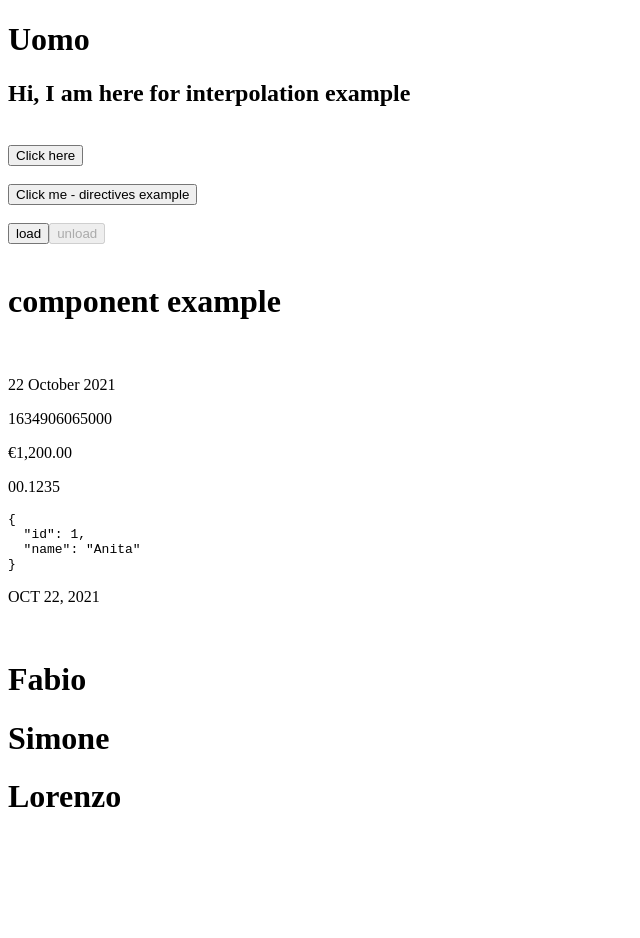
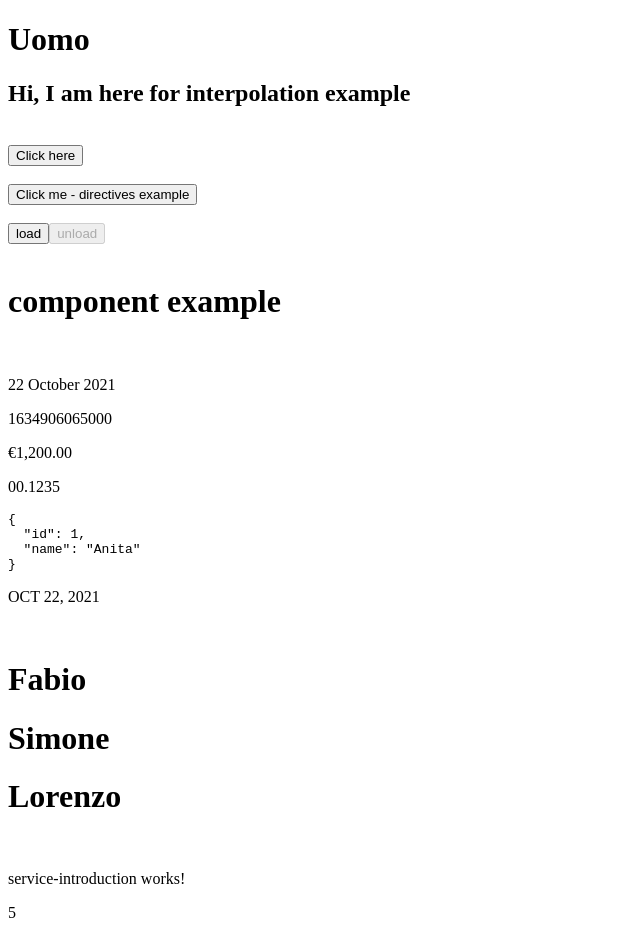
Before and after one commit to Anita-Liberatore/angular-course-project-training, an Angular app: page / in a window 1280 px wide. Shown: the whole page, without its empty margins (0-640 px from the left). Before the commit the page ends 836 px from the top, so only its background shows below. Built offline with nearby package versions, Linux system fonts and the light colour scheme.

Commit message:
service example and dependecy injection

```diff
--- a/src/app/app.component.html
+++ b/src/app/app.component.html
@@ -14,3 +14,6 @@
 
 <br>
 <app-custom-types></app-custom-types>
+
+<br>
+<app-service-introduction></app-service-introduction>
--- /dev/null
+++ b/src/app/service-introduction/service-introduction.component.html
@@ -0,0 +1,4 @@
+<p>service-introduction works!</p>
+<!--sei arrivata qui-->
+
+<p>{{response}}</p>
--- /dev/null
+++ b/src/app/service-introduction/service-introduction.component.ts
@@ -0,0 +1,25 @@
+import { Component, OnInit } from '@angular/core';
+import { Utility } from './utility';
+
+@Component({
+  selector: 'app-service-introduction',
+  templateUrl: './service-introduction.component.html',
+  styleUrls: ['./service-introduction.component.scss']
+})
+export class ServiceIntroductionComponent implements OnInit {
+  response: number = 0;
+
+  constructor(private utility: Utility) {
+    this.response = this.utility.add(1, 4)
+    console.log(this.response);
+   }
+
+   //in this example , we have a dependency injection on constructor and console log of method add from Utility class
+
+  ngOnInit(): void {
+    console.log("ciao")
+  }
+
+  //in this part of class, ciao print after add utility
+
+}
--- /dev/null
+++ b/src/app/service-introduction/utility.ts
@@ -0,0 +1,5 @@
+export class Utility {
+    add(a: number, b: number) {
+      return a + b;
+    }
+}
```
Also changed, not shown: src/app/app.module.ts (+5 -2 lines), src/app/service-introduction/service-introduction.component.scss (added), 1 other file (tests, documents, lock files or other folders).
